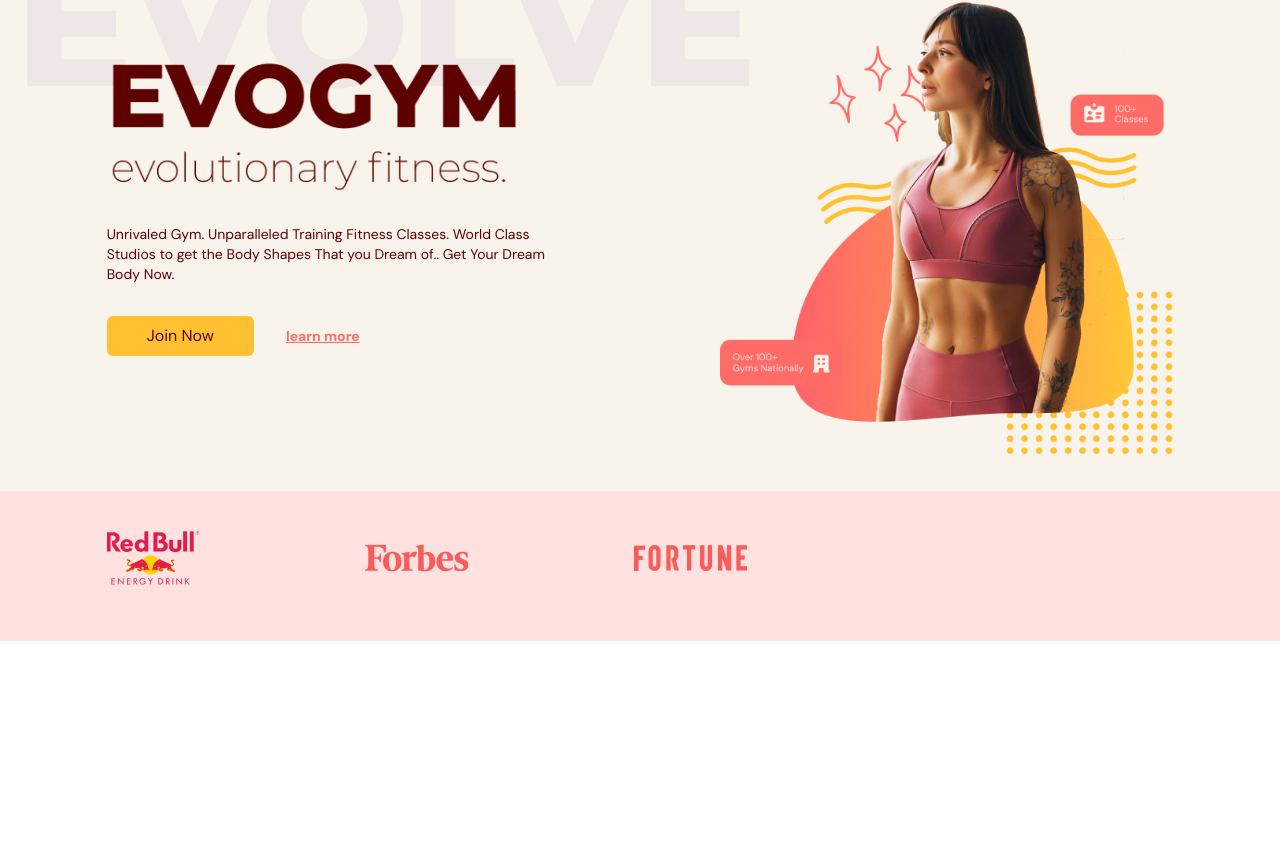
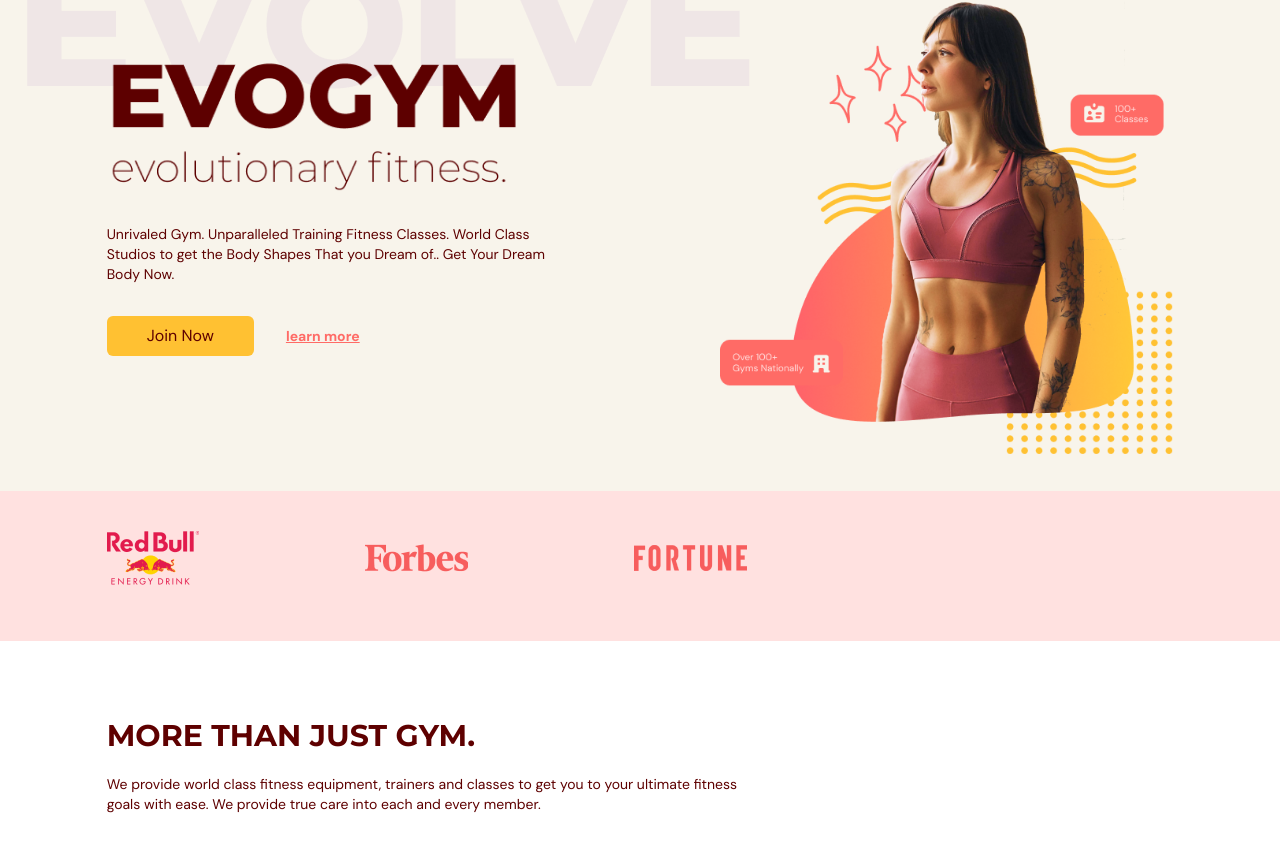
Before and after one commit to Benjamin2602/fitness-application, a React (Vite) app: page / in a window 1280 px wide. Shown: the part 182-1034 px from the top of the page. Built offline with nearby package versions, Linux system fonts and the light colour scheme.

Commit message:
header section for benefits page

```diff
--- a/src/scenes/benefits/index.tsx
+++ b/src/scenes/benefits/index.tsx
@@ -1,32 +1,37 @@
 import {
-    HomeModernIcon,
-    UserGroupIcon,
-    AcademicCapIcon
- } from "@heroicons/react/24/solid"
+  HomeModernIcon,
+  UserGroupIcon,
+  AcademicCapIcon,
+} from "@heroicons/react/24/solid";
 
-import { SelectedPage } from "@/shared/types"
-import { motion } from "framer-motion"
-
+import { SelectedPage } from "@/shared/types";
+import { motion } from "framer-motion";
+import Htext from "@/shared/Htext";
 
 type Props = {
-    setSelectedPage: (value: SelectedPage) => void
-}
+  setSelectedPage: (value: SelectedPage) => void;
+};
 
-const index = ({setSelectedPage}: Props) => {
+const index = ({ setSelectedPage }: Props) => {
   return (
-    <section
-    id="benefits"
-    className="mx-auto min-h-full w-5/6 py-20">
-        <motion.div
+    <section id="benefits" className="mx-auto min-h-full w-5/6 py-20">
+      <motion.div
         // viewPortEnter is a prop that is used to trigger an event when the element is in view
         // in simple words it highlights it in the navbar when the element or page in view by an user
-        onViewportEnter={()=> setSelectedPage(SelectedPage.Benefits)}>
+        onViewportEnter={() => setSelectedPage(SelectedPage.Benefits)}
+      >
+        {/* header part */}
+        <div className="md:my-5 md:w-3/5">
+          <Htext>MORE THAN JUST GYM.</Htext>
+          <p className="my-5 text-sm">
+            We provide world class fitness equipment, trainers and classes to
+            get you to your ultimate fitness goals with ease. We provide true
+            care into each and every member.
+          </p>
+        </div>
+      </motion.div>
+    </section>
+  );
+};
 
-        </motion.div>
-
-
-    </section>
-  )
-}
-
-export default index
+export default index;
--- /dev/null
+++ b/src/shared/Htext.tsx
@@ -0,0 +1,13 @@
+import React from 'react'
+
+type Props = {
+    children: React.ReactNode
+}
+
+const Htext = ({children}: Props) => {
+  return (
+    <h1 className="basis-3/5 font-montserrat text-3xl font-bold">{children}</h1>
+  )
+}
+
+export default Htext
```
